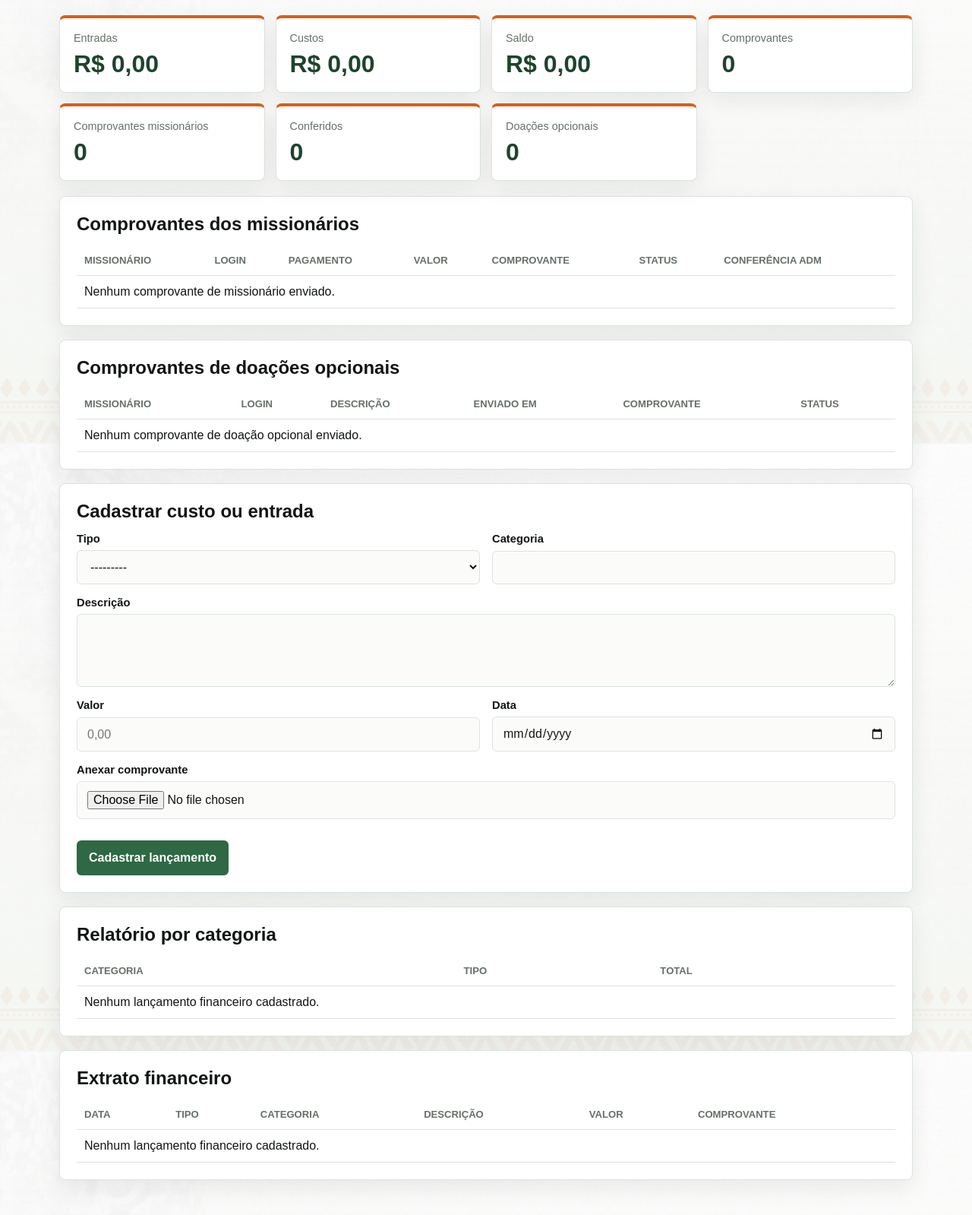
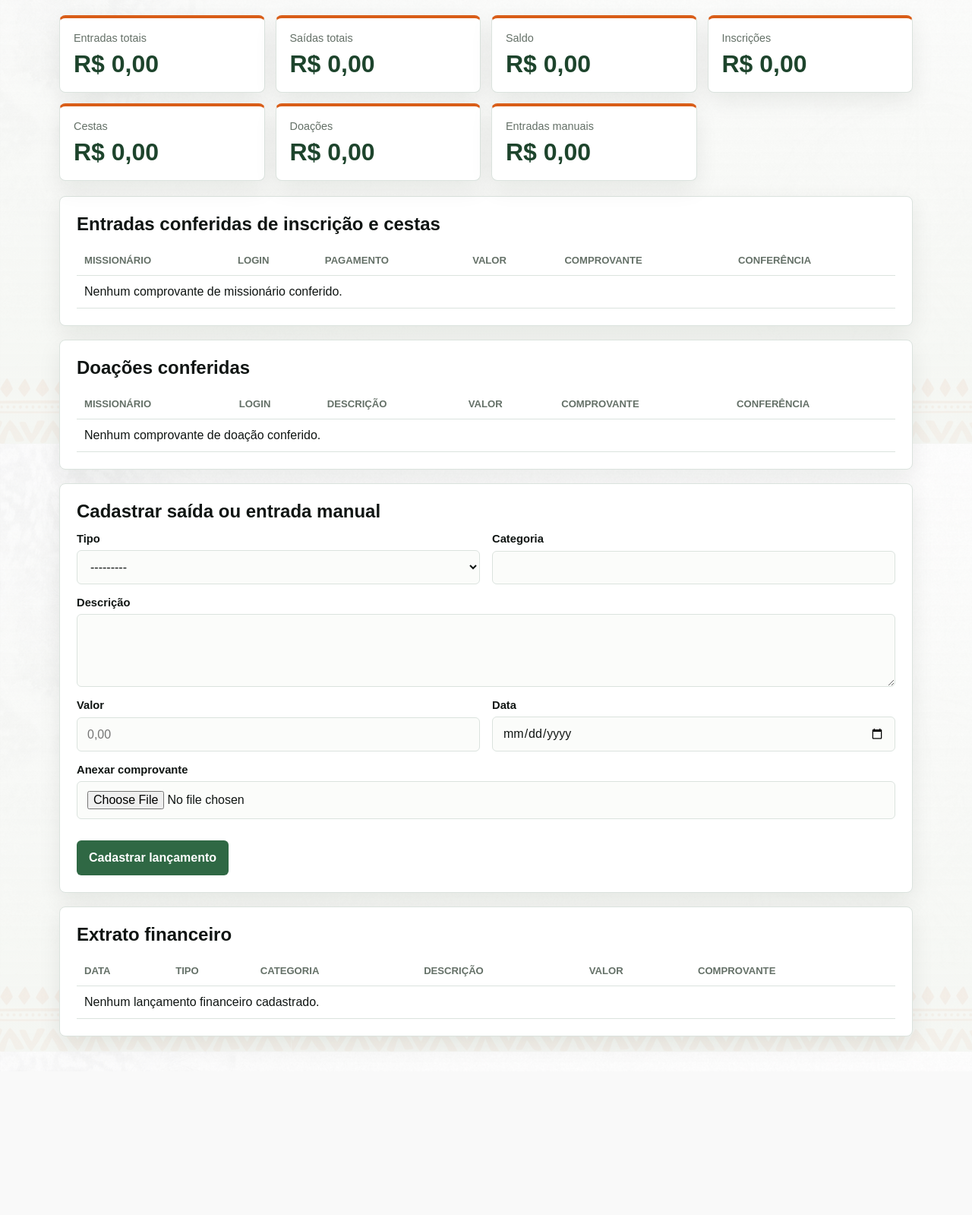
Before and after one commit to fabianopolone123/SITE_MISSAO, a Django app: page /painel/financeiro/ in a window 1280 px wide. Shown: the part 216-1815 px from the top of the page at 76% size. After the commit the page ends 1600 px from the top, so only its background shows below. Run offline with Django 5.2, Linux system fonts and the light colour scheme; the visitor is signed in with stand-in values (Sample User, id 1); data comes from the database, SQL or seed files in the repository.

Commit message:
Separa conferencia do financeiro

```diff
--- a/accounts/admin.py
+++ b/accounts/admin.py
@@ -57,6 +57,6 @@ class MissionaryPaymentAdmin(admin.ModelAdmin):
 
 @admin.register(MissionaryDonationReceipt)
 class MissionaryDonationReceiptAdmin(admin.ModelAdmin):
-    list_display = ('volunteer', 'description', 'submitted_at', 'is_confirmed', 'confirmed_by', 'confirmed_at')
+    list_display = ('volunteer', 'description', 'amount', 'submitted_at', 'is_confirmed', 'confirmed_by', 'confirmed_at')
     list_filter = ('is_confirmed', 'submitted_at')
     search_fields = ('volunteer__full_name', 'volunteer__cpf', 'volunteer__email', 'description')
--- a/accounts/forms.py
+++ b/accounts/forms.py
@@ -147,11 +147,17 @@ class MissionaryPaymentReceiptForm(forms.ModelForm):
 
 
 class MissionaryDonationReceiptForm(forms.ModelForm):
+    amount = forms.CharField(
+        label='Valor da doação',
+        widget=forms.TextInput(attrs={'inputmode': 'decimal', 'placeholder': '0,00'}),
+    )
+
     class Meta:
         model = MissionaryDonationReceipt
-        fields = ['description', 'receipt']
+        fields = ['description', 'amount', 'receipt']
         labels = {
             'description': 'Descrição da doação',
+            'amount': 'Valor da doação',
             'receipt': 'Comprovante da doação',
         }
         widgets = {
@@ -164,6 +170,16 @@ class MissionaryDonationReceiptForm(forms.ModelForm):
         self.fields['receipt'].required = True
         for field in self.fields.values():
             field.widget.attrs.setdefault('class', 'form-control')
+        self.fields['amount'].widget.attrs['class'] = 'form-control money-input'
+
+    def clean_amount(self):
+        amount = str(self.cleaned_data['amount'])
+        normalized_amount = amount.replace('.', '').replace(',', '.')
+
+        try:
+            return Decimal(normalized_amount)
+        except InvalidOperation:
+            raise forms.ValidationError('Informe um valor válido no formato 1.234,56.')
 
     def clean_receipt(self):
         receipt = self.cleaned_data['receipt']
--- a/accounts/templates/registration/conference_dashboard.html
+++ b/accounts/templates/registration/conference_dashboard.html
@@ -171,7 +171,7 @@
                                         <div class="conference-file">
                                             <div>
                                                 <strong>{{ donation.description|default:"Doa&ccedil;&atilde;o opcional" }}</strong>
-                                                <p class="section-note">{{ donation.status_label }} | Enviado em {{ donation.submitted_at|date:"d/m/Y H:i" }}</p>
+                                                <p class="section-note">R$ {{ donation.amount_brl }} | {{ donation.status_label }} | Enviado em {{ donation.submitted_at|date:"d/m/Y H:i" }}</p>
                                                 {% if donation.is_confirmed %}
                                                     <p class="section-note">Conferido por {{ donation.confirmed_by.username|default:"-" }} em {{ donation.confirmed_at|date:"d/m/Y H:i" }}</p>
                                                 {% endif %}
--- a/accounts/templates/registration/financial_dashboard.html
+++ b/accounts/templates/registration/financial_dashboard.html
@@ -33,38 +33,17 @@
         {% endif %}
 
         <section class="report-grid">
-            <article class="report-card">
-                <span>Entradas</span>
-                <strong>R$ {{ total_income|floatformat:2 }}</strong>
-            </article>
-            <article class="report-card">
-                <span>Custos</span>
-                <strong>R$ {{ total_expenses|floatformat:2 }}</strong>
-            </article>
-            <article class="report-card">
-                <span>Saldo</span>
-                <strong>R$ {{ balance|floatformat:2 }}</strong>
-            </article>
-            <article class="report-card">
-                <span>Comprovantes</span>
-                <strong>{{ receipt_count }}</strong>
-            </article>
-            <article class="report-card">
-                <span>Comprovantes mission&aacute;rios</span>
-                <strong>{{ missionary_receipt_count }}</strong>
-            </article>
-            <article class="report-card">
-                <span>Conferidos</span>
-                <strong>{{ missionary_confirmed_count }}</strong>
-            </article>
-            <article class="report-card">
-                <span>Doações opcionais</span>
-                <strong>{{ donation_receipt_count }}</strong>
-            </article>
+            <article class="report-card"><span>Entradas totais</span><strong>R$ {{ total_income|floatformat:2 }}</strong></article>
+            <article class="report-card"><span>Sa&iacute;das totais</span><strong>R$ {{ total_expenses|floatformat:2 }}</strong></article>
+            <article class="report-card"><span>Saldo</span><strong>R$ {{ balance|floatformat:2 }}</strong></article>
+            <article class="report-card"><span>Inscri&ccedil;&otilde;es</span><strong>R$ {{ participation_total|floatformat:2 }}</strong></article>
+            <article class="report-card"><span>Cestas</span><strong>R$ {{ baskets_total|floatformat:2 }}</strong></article>
+            <article class="report-card"><span>Doa&ccedil;&otilde;es</span><strong>R$ {{ donations_total|floatformat:2 }}</strong></article>
+            <article class="report-card"><span>Entradas manuais</span><strong>R$ {{ manual_income|floatformat:2 }}</strong></article>
         </section>
 
         <section class="admin-section">
-            <h2>Comprovantes dos mission&aacute;rios</h2>
+            <h2>Entradas conferidas de inscri&ccedil;&atilde;o e cestas</h2>
             <div class="table-wrap">
                 <table>
                     <thead>
@@ -74,38 +53,21 @@
                             <th>Pagamento</th>
                             <th>Valor</th>
                             <th>Comprovante</th>
-                            <th>Status</th>
-                            <th>Confer&ecirc;ncia ADM</th>
+                            <th>Confer&ecirc;ncia</th>
                         </tr>
                     </thead>
                     <tbody>
-                        {% for payment in missionary_payments %}
+                        {% for payment in confirmed_missionary_payments %}
                             <tr>
                                 <td>{{ payment.volunteer.full_name }}</td>
                                 <td>{{ payment.volunteer.registration.user.username }}</td>
                                 <td>{{ payment.get_payment_type_display }}</td>
                                 <td>R$ {{ payment.amount_brl }}</td>
-                                <td>
-                                    <a href="{{ payment.receipt.url }}" target="_blank" rel="noopener">Abrir</a>
-                                </td>
-                                <td>{{ payment.status_label }}</td>
-                                <td>
-                                    <form method="post" class="permission-form">
-                                        {% csrf_token %}
-                                        <input type="hidden" name="missionary_payment_id" value="{{ payment.id }}">
-                                        {% if payment.is_confirmed %}
-                                            <p class="section-note">Conferido por {{ payment.confirmed_by.username|default:"-" }} em {{ payment.confirmed_at|date:"d/m/Y H:i" }}</p>
-                                            <button type="submit" name="action" value="unconfirm" class="table-button secondary-button">Remover OK</button>
-                                        {% else %}
-                                            <button type="submit" name="action" value="confirm" class="table-button">Marcar OK</button>
-                                        {% endif %}
-                                    </form>
-                                </td>
+                                <td><a href="{{ payment.receipt.url }}" target="_blank" rel="noopener">Abrir</a></td>
+                                <td>{{ payment.confirmed_by.username|default:"-" }} em {{ payment.confirmed_at|date:"d/m/Y H:i" }}</td>
                             </tr>
                         {% empty %}
-                            <tr>
-                                <td colspan="7">Nenhum comprovante de mission&aacute;rio enviado.</td>
-                            </tr>
+                            <tr><td colspan="6">Nenhum comprovante de mission&aacute;rio conferido.</td></tr>
                         {% endfor %}
                     </tbody>
                 </table>
@@ -113,33 +75,31 @@
         </section>
 
         <section class="admin-section">
-            <h2>Comprovantes de doações opcionais</h2>
+            <h2>Doa&ccedil;&otilde;es conferidas</h2>
             <div class="table-wrap">
                 <table>
                     <thead>
                         <tr>
-                            <th>Missionário</th>
+                            <th>Mission&aacute;rio</th>
                             <th>Login</th>
-                            <th>Descrição</th>
-                            <th>Enviado em</th>
+                            <th>Descri&ccedil;&atilde;o</th>
+                            <th>Valor</th>
                             <th>Comprovante</th>
-                            <th>Status</th>
+                            <th>Confer&ecirc;ncia</th>
                         </tr>
                     </thead>
                     <tbody>
-                        {% for donation in donation_receipts %}
+                        {% for donation in confirmed_donation_receipts %}
                             <tr>
                                 <td>{{ donation.volunteer.full_name }}</td>
                                 <td>{{ donation.volunteer.registration.user.username }}</td>
-                                <td>{{ donation.description|default:"Doação opcional" }}</td>
-                                <td>{{ donation.submitted_at|date:"d/m/Y H:i" }}</td>
+                                <td>{{ donation.description|default:"Doa&ccedil;&atilde;o opcional" }}</td>
+                                <td>R$ {{ donation.amount_brl }}</td>
                                 <td><a href="{{ donation.receipt.url }}" target="_blank" rel="noopener">Abrir</a></td>
-                                <td>{{ donation.status_label }}</td>
+                                <td>{{ donation.confirmed_by.username|default:"-" }} em {{ donation.confirmed_at|date:"d/m/Y H:i" }}</td>
                             </tr>
                         {% empty %}
-                            <tr>
-                                <td colspan="6">Nenhum comprovante de doação opcional enviado.</td>
-                            </tr>
+                            <tr><td colspan="6">Nenhum comprovante de doa&ccedil;&atilde;o conferido.</td></tr>
                         {% endfor %}
                     </tbody>
                 </table>
@@ -147,7 +107,7 @@
         </section>
 
         <section class="admin-section">
-            <h2>Cadastrar custo ou entrada</h2>
+            <h2>Cadastrar sa&iacute;da ou entrada manual</h2>
             <form method="post" enctype="multipart/form-data" class="finance-form" novalidate>
                 {% csrf_token %}
                 <div class="form-grid">
@@ -161,34 +121,6 @@
                 </div>
                 <button type="submit">Cadastrar lan&ccedil;amento</button>
             </form>
-        </section>
-
-        <section class="admin-section">
-            <h2>Relat&oacute;rio por categoria</h2>
-            <div class="table-wrap">
-                <table>
-                    <thead>
-                        <tr>
-                            <th>Categoria</th>
-                            <th>Tipo</th>
-                            <th>Total</th>
-                        </tr>
-                    </thead>
-                    <tbody>
-                        {% for item in category_summary %}
-                            <tr>
-                                <td>{{ item.category }}</td>
-                                <td>{{ item.transaction_type|title }}</td>
-                                <td>R$ {{ item.total|floatformat:2 }}</td>
-                            </tr>
-                        {% empty %}
-                            <tr>
-                                <td colspan="3">Nenhum lan&ccedil;amento financeiro cadastrado.</td>
-                            </tr>
-                        {% endfor %}
-                    </tbody>
-                </table>
-            </div>
         </section>
 
         <section class="admin-section">
@@ -206,13 +138,13 @@
                         </tr>
                     </thead>
                     <tbody>
-                        {% for transaction in transactions %}
+                        {% for transaction in statement_entries %}
                             <tr>
-                                <td>{{ transaction.transaction_date|date:"d/m/Y" }}</td>
-                                <td>{{ transaction.get_transaction_type_display }}</td>
+                                <td>{{ transaction.date|date:"d/m/Y H:i" }}</td>
+                                <td>{{ transaction.type }}</td>
                                 <td>{{ transaction.category }}</td>
                                 <td>{{ transaction.description }}</td>
-                                <td>R$ {{ transaction.amount|floatformat:2 }}</td>
+                                <td>R$ {{ transaction.amount_brl }}</td>
                                 <td>
                                     {% if transaction.receipt %}
                                         <a href="{{ transaction.receipt.url }}" target="_blank" rel="noopener">Abrir</a>
@@ -222,9 +154,7 @@
                                 </td>
                             </tr>
                         {% empty %}
-                            <tr>
-                                <td colspan="6">Nenhum lan&ccedil;amento financeiro cadastrado.</td>
-                            </tr>
+                            <tr><td colspan="6">Nenhum lan&ccedil;amento financeiro cadastrado.</td></tr>
                         {% endfor %}
                     </tbody>
                 </table>
@@ -233,9 +163,7 @@
     </main>
 
     <script>
-        const moneyInput = document.querySelector('.money-input');
-
-        if (moneyInput) {
+        document.querySelectorAll('.money-input').forEach((moneyInput) => {
             moneyInput.addEventListener('input', () => {
                 const numbers = moneyInput.value.replace(/\D/g, '');
                 const cents = numbers.padStart(3, '0');
@@ -244,7 +172,7 @@
                 const formattedReais = Number(reais).toLocaleString('pt-BR');
                 moneyInput.value = `${formattedReais},${centavos}`;
             });
-        }
+        });
     </script>
 </body>
 </html>
--- a/accounts/views.py
+++ b/accounts/views.py
@@ -49,6 +49,11 @@ MISSION_PAYMENT_BANK_INFO = {
     'conta_corrente': '58653-6',
     'pix': MISSION_PAYMENT_PIX_KEY,
 }
+
+
+def format_brl(amount):
+    value = f'{amount or 0:,.2f}'
+    return value.replace(',', 'X').replace('.', ',').replace('X', '.')
 
 
 def get_panel_permissions(user):
@@ -437,25 +442,6 @@ def admin_dashboard(request):
 
 @user_passes_test(can_manage_financial, login_url='login')
 def financial_dashboard(request):
-    if request.method == 'POST' and request.POST.get('missionary_payment_id'):
-        payment = get_object_or_404(MissionaryPayment, pk=request.POST['missionary_payment_id'])
-        action = request.POST.get('action')
-
-        if action == 'confirm':
-            payment.is_confirmed = True
-            payment.confirmed_by = request.user
-            payment.confirmed_at = timezone.now()
-            payment.save(update_fields=['is_confirmed', 'confirmed_by', 'confirmed_at', 'updated_at'])
-            messages.success(request, 'Comprovante conferido pelo financeiro.')
-        elif action == 'unconfirm':
-            payment.is_confirmed = False
-            payment.confirmed_by = None
-            payment.confirmed_at = None
-            payment.save(update_fields=['is_confirmed', 'confirmed_by', 'confirmed_at', 'updated_at'])
-            messages.success(request, 'Conferência do comprovante removida.')
-
-        return redirect('financial_dashboard')
-
     if request.method == 'POST':
         form = FinancialTransactionForm(request.POST, request.FILES)
 
@@ -467,20 +453,63 @@ def financial_dashboard(request):
         form = FinancialTransactionForm()
 
     transactions = FinancialTransaction.objects.all()
-    missionary_payments = (
+    confirmed_missionary_payments = (
         MissionaryPayment.objects
         .select_related('volunteer', 'volunteer__registration__user', 'confirmed_by')
-        .filter(receipt__gt='')
-        .order_by('is_confirmed', '-submitted_at', 'volunteer__full_name')
+        .filter(receipt__gt='', is_confirmed=True)
+        .order_by('-confirmed_at', 'volunteer__full_name')
     )
-    donation_receipts = (
+    confirmed_donation_receipts = (
         MissionaryDonationReceipt.objects
         .select_related('volunteer', 'volunteer__registration__user', 'confirmed_by')
-        .order_by('-submitted_at', 'volunteer__full_name')
+        .filter(is_confirmed=True)
+        .order_by('-confirmed_at', '-submitted_at', 'volunteer__full_name')
     )
-    total_income = transactions.filter(transaction_type='entrada').aggregate(total=Sum('amount'))['total'] or 0
+    manual_income = transactions.filter(transaction_type='entrada').aggregate(total=Sum('amount'))['total'] or 0
     total_expenses = transactions.filter(transaction_type='saida').aggregate(total=Sum('amount'))['total'] or 0
+    participation_total = confirmed_missionary_payments.filter(payment_type='participacao').aggregate(total=Sum('amount'))['total'] or 0
+    baskets_total = confirmed_missionary_payments.filter(payment_type='cestas').aggregate(total=Sum('amount'))['total'] or 0
+    donations_total = confirmed_donation_receipts.aggregate(total=Sum('amount'))['total'] or 0
+    total_income = manual_income + participation_total + baskets_total + donations_total
     balance = total_income - total_expenses
+    statement_entries = []
+
+    for entry in transactions:
+        signed_amount = entry.amount if entry.transaction_type == 'entrada' else -entry.amount
+        statement_entries.append({
+            'date': entry.transaction_date,
+            'type': entry.get_transaction_type_display(),
+            'category': entry.category,
+            'description': entry.description,
+            'amount': signed_amount,
+            'amount_brl': format_brl(entry.amount),
+            'receipt': entry.receipt,
+        })
+
+    for payment in confirmed_missionary_payments:
+        category = 'Inscrição' if payment.payment_type == 'participacao' else 'Cestas básicas'
+        statement_entries.append({
+            'date': payment.confirmed_at or payment.submitted_at,
+            'type': 'Entrada',
+            'category': category,
+            'description': f'{category} - {payment.volunteer.full_name}',
+            'amount': payment.amount,
+            'amount_brl': payment.amount_brl,
+            'receipt': payment.receipt,
+        })
+
+    for donation in confirmed_donation_receipts:
+        statement_entries.append({
+            'date': donation.confirmed_at or donation.submitted_at,
+            'type': 'Entrada',
+            'category': 'Doação',
+            'description': f'{donation.description or "Doação opcional"} - {donation.volunteer.full_name}',
+            'amount': donation.amount,
+            'amount_brl': donation.amount_brl,
+            'receipt': donation.receipt,
+        })
+
+    statement_entries.sort(key=lambda entry: str(entry['date']), reverse=True)
 
     context = {
         'form': form,
@@ -490,11 +519,13 @@ def financial_dashboard(request):
         'balance': balance,
         'expense_count': transactions.filter(transaction_type='saida').count(),
         'receipt_count': transactions.exclude(receipt='').count(),
-        'missionary_payments': missionary_payments,
-        'missionary_receipt_count': missionary_payments.count(),
-        'missionary_confirmed_count': missionary_payments.filter(is_confirmed=True).count(),
-        'donation_receipts': donation_receipts,
-        'donation_receipt_count': donation_receipts.count(),
+        'manual_income': manual_income,
+        'participation_total': participation_total,
+        'baskets_total': baskets_total,
+        'donations_total': donations_total,
+        'confirmed_missionary_payments': confirmed_missionary_payments,
+        'confirmed_donation_receipts': confirmed_donation_receipts,
+        'statement_entries': statement_entries,
         'panel_permissions': get_panel_permissions(request.user),
         'active_menu': 'financial',
         'category_summary': transactions.values('category', 'transaction_type').annotate(total=Sum('amount')).order_by('category'),
```
Also changed, not shown: accounts/models.py (+7 -0 lines), accounts/templates/registration/volunteer_financial.html (+12 -0 lines), accounts/tests.py (+27 -5 lines), accounts/migrations/0011_missionarydonationreceipt_amount.py (added).
